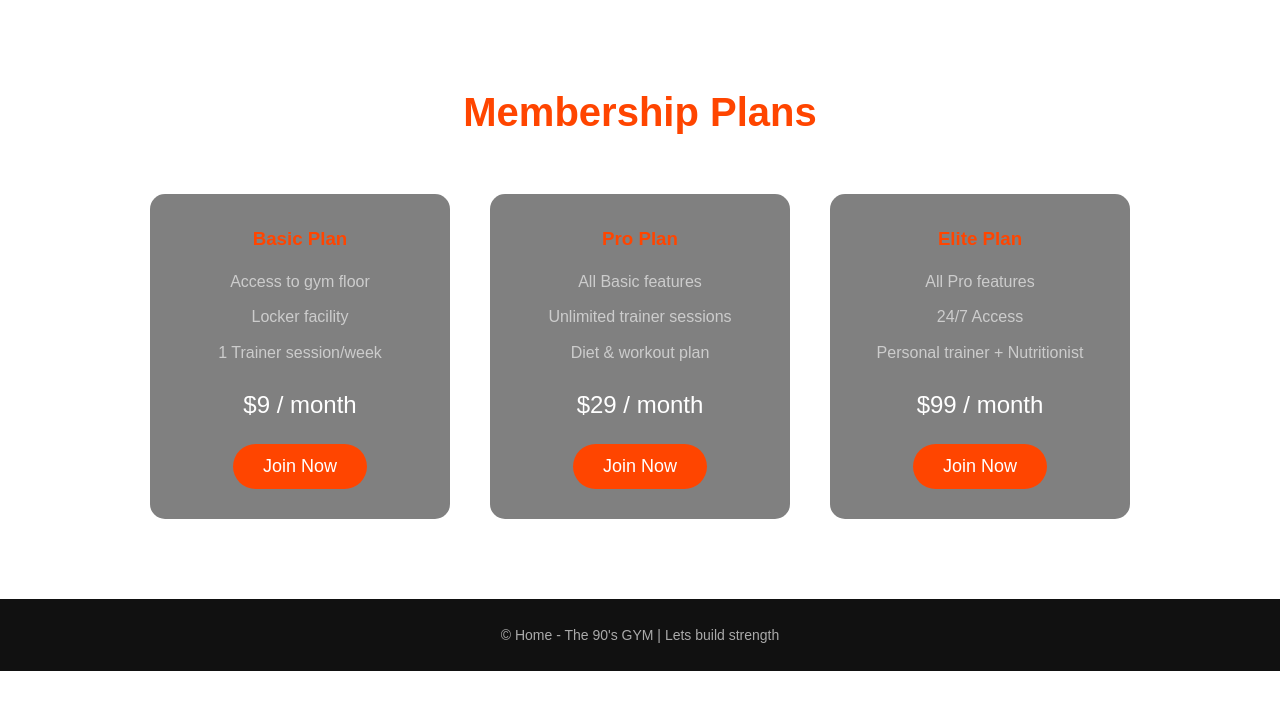
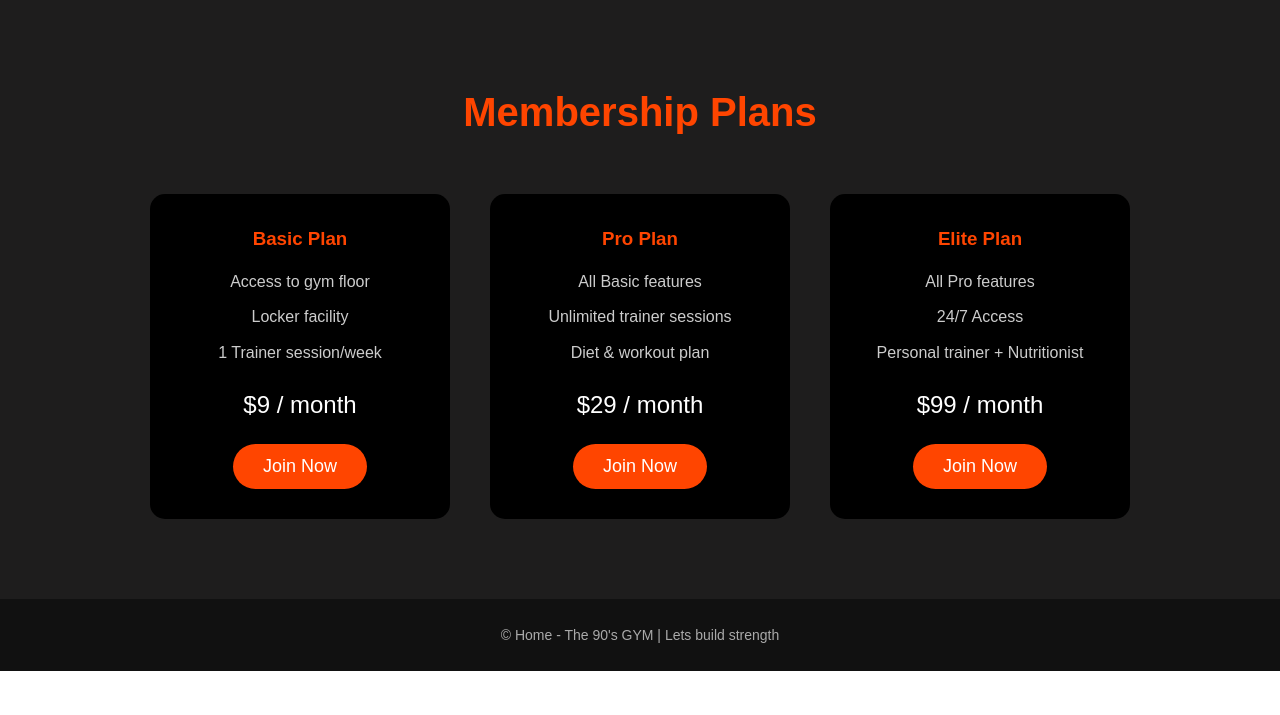
Before and after one commit to Hassan1760/Gym-Management-System---Sem1, a Flask app: page /membership in a window 1280 px wide. Shown: the part 85-800 px from the top of the page. Run offline with Flask 3, Linux system fonts and the light colour scheme.

Commit message:
Update style.css

```diff
--- a/static/style.css
+++ b/static/style.css
@@ -79,7 +79,7 @@ nav a:hover {
 /* == About Section == */
 .about {
   padding: 80px 100px;
-  background: white;
+  background: rgb(30, 29, 29);
 }
 .about h2 {
   color: #ff4500;
@@ -98,7 +98,7 @@ nav a:hover {
   margin-top: 30px;
 }
 .facility {
-  background: #1f1f1f;
+  background: black;
   padding: 25px;
   border-radius: 12px;
   width: 250px;
@@ -116,7 +116,7 @@ nav a:hover {
 /* == Membership == */
 .membership {
   padding: 80px 100px;
-  background: white;
+  background: rgb(30, 29, 29);
 }
 .membership h2 {
   color: #ff4500;
@@ -131,7 +131,7 @@ nav a:hover {
   flex-wrap: wrap;
 }
 .plan {
-  background: gray;
+  background: black;
   padding: 30px;
   border-radius: 15px;
   width: 300px;
@@ -140,7 +140,7 @@ nav a:hover {
 }
 .plan:hover {
   transform: scale(1.05);
-  background: black;
+  background: gray;
 }
 .plan h3 {
   color: #ff4500;
```
